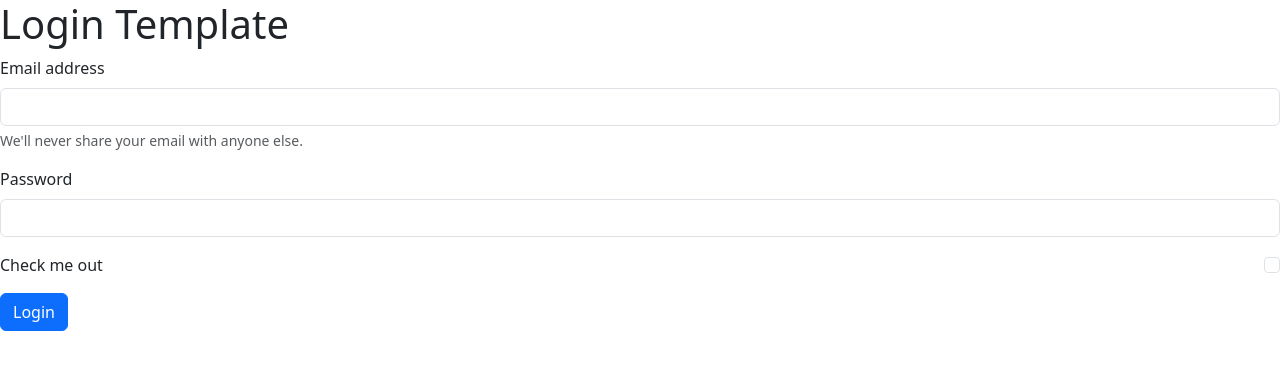
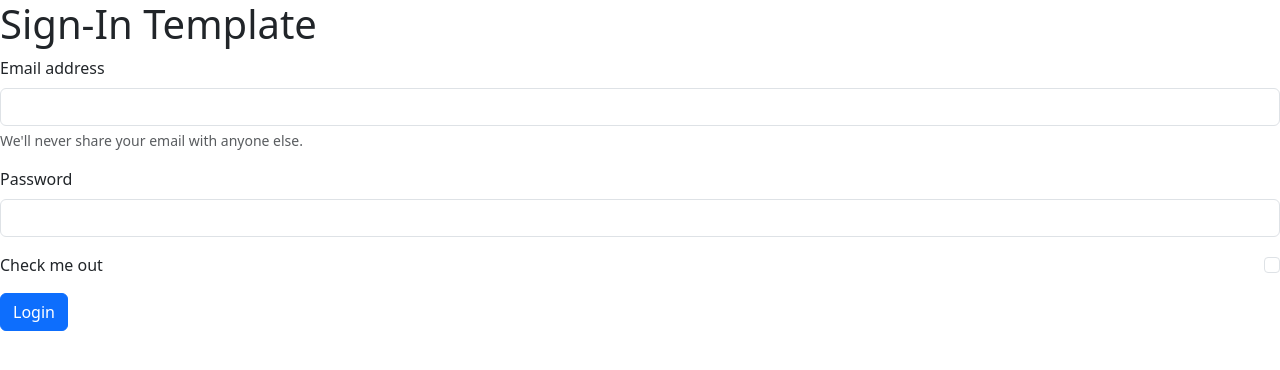
Before and after one commit to Moin0304/firstpro, a plain HTML site: page index.html in a window 1280 px wide. Drawn offline with nearby package versions, Linux system fonts and the light colour scheme.

Commit message:
Update index.html

```diff
--- a/index.html
+++ b/index.html
@@ -9,7 +9,7 @@
 </head>
 <body>
     <div>
-        <h1>Login Template</h1>
+        <h1>Sign-In Template</h1>
         <form>
         <div class="mb-3">
           <label for="exampleInputEmail1" class="form-label">Email address</label>
```
